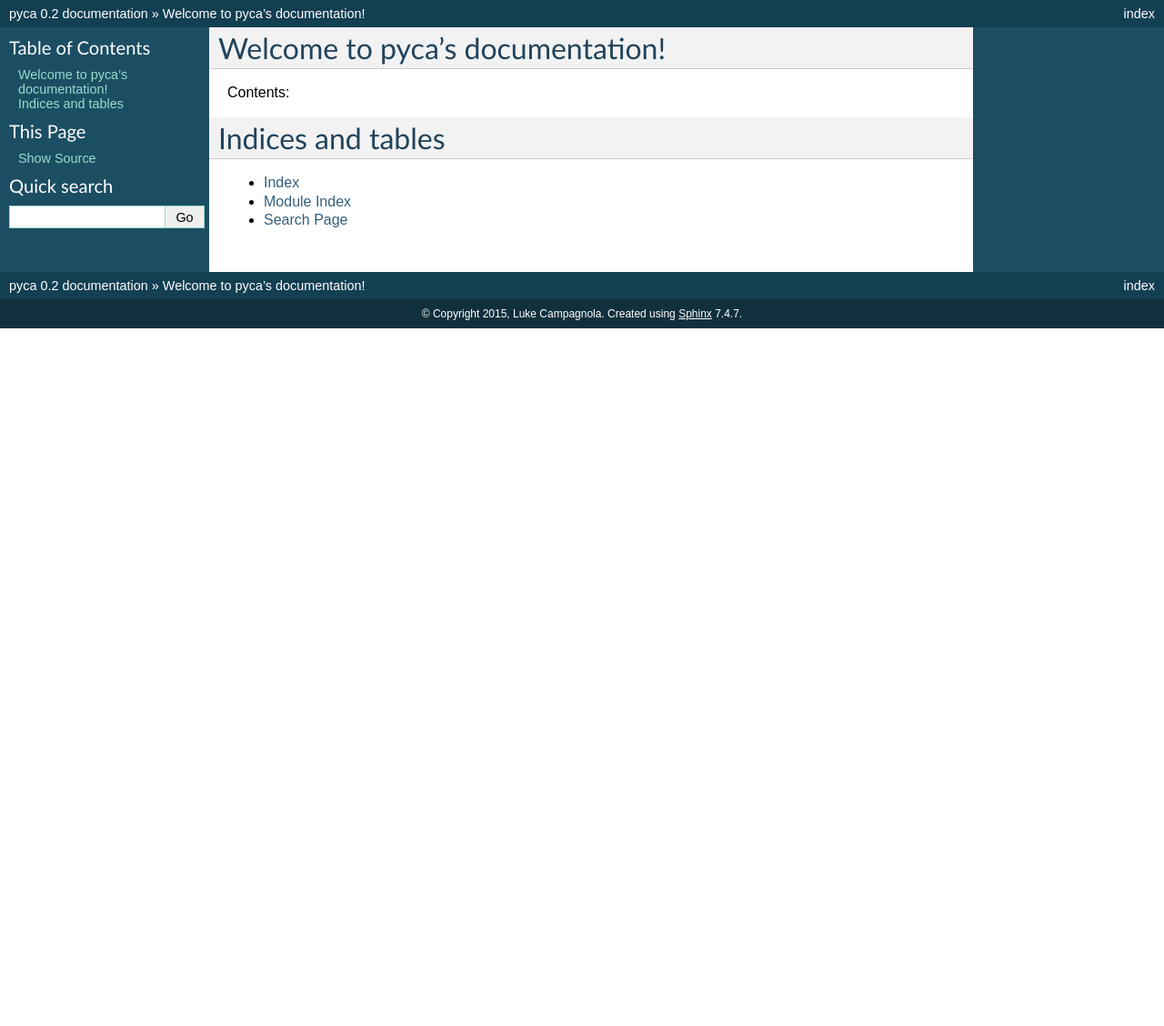
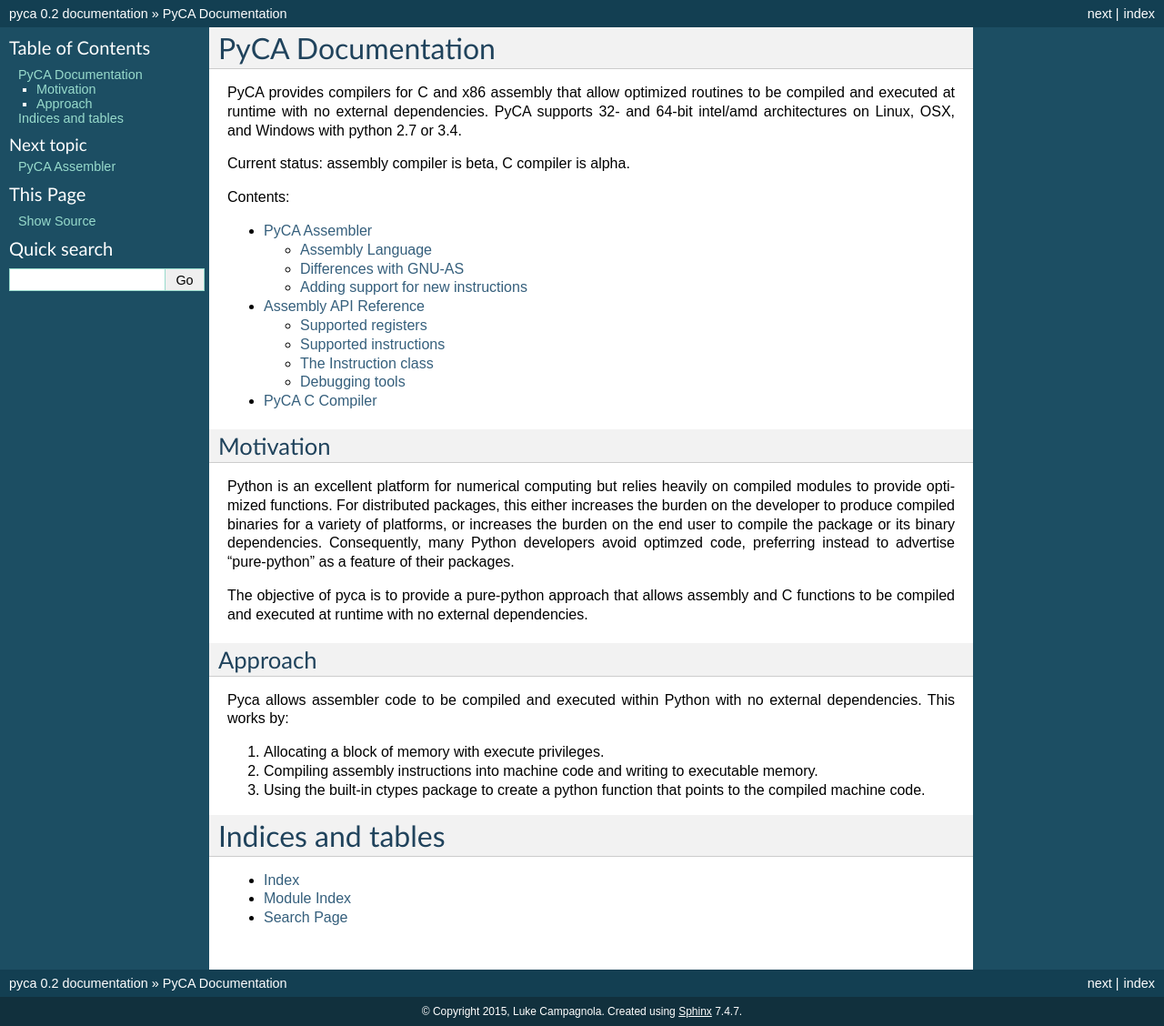
Before and after one commit to campagnola/pycca, a Sphinx documentation site: the page built from docs/index.rst, in a window 1280 px wide. Shown: the whole page at 91% size. Built offline with Sphinx 7.4.7, drawn with Linux system fonts in a browser that asks for light colours; before the commit the page ends 900 px from its top, so only the background shows below that.

Commit message:
Added asm documentation

```diff
--- /dev/null
+++ b/docs/asm.rst
@@ -0,0 +1,175 @@
+PyCA Assembler
+==============
+
+
+The core of pyca is an x86 assembly compiler that allows the creation and
+execution of machine code for IA-32 and Intel-64 architectures. The output
+of pyca's assembler is tested to generate identical output to the GNU
+assembler for all supported instructions.
+
+
+Assembly Language
+-----------------
+
+Pyca's assembler uses a syntax and instruction mnemonics very similar to the
+intel assembly syntax. Instructions consist of a mnemonic (instruction name)
+followed by whitespace and a number of comma-separated operands::
+
+    push ebp
+    sub esp, 32
+    mov eax, dword ptr [edx + ecx*8 + 12]
+
+Many assembler examples found on the internet use the ATT syntax, which
+prefixes register names with '%' and reverses the order of operands (the intel
+syntax puts the destination operand first; ATT puts the source operand first).
+
+It is also possible to write assembly code as a list of Instruction instances.
+This has the advantage of avoiding the parsing stage and facilitating
+dynamically-generated assembly code::
+
+    from pyca.asm import *
+
+    code = [
+        push(ebp),
+        mov(ebp, esp),
+        push(dword([ebp+12])),
+        push(dword([ebp+8])),
+        mov(eax, func_ptr),
+        call(eax),
+        mov(esp, ebp),
+        pop(ebp),
+        ret(ret_byts),
+    ]
+
+Executing this code is only a matter of compiling it into a ctypes function and
+providing the return and argument types::
+
+    func = mkfunction(code)
+    func.restype = ctypes.c_double
+    func.argtypes = (ctypes.c_double,)
+
+    result = func(3.1415)
+
+For more examples of building and calling functions, accessing array data, and
+more, see ``asm_examples.py``. For lists of supported instructions and
+registers, see the assembler API reference.
+
+
+Differences with GNU-AS
+-----------------------
+
+Pyca's assembly is closely modeled after the intel assembler syntax and is
+tested to produce identical output to the GNU assembler using the
+".intel-mnemonic" directive. There are a few differences, however:
+
+* GAS quietly ignores undefined symbols, treating them as null pointers;
+  pyca will raise an exception.
+* GAS quietly truncates displacement values; pyca will raise an exception if
+  the displacement is too large to be encoded.
+
+
+Adding support for new instructions
+-----------------------------------
+
+Although pyca currently supports only a small subset of the x86 instruction
+set, it is relatively simple to add support for new instructions by
+transcribing the instruction encoding from the `intel reference (see volume 2)
+<http://www.intel.com/content/www/us/en/processors/architectures-software-developer-manuals.html>`.
+Github pull requests adding new instruction support are encuraged, but should
+be accompanied by adequate documentation and unit tests.
+
+To add new instructions:
+
+* Look through ``pyca/asm/instructions.py`` for examples of already implemented
+  instructions.
+* Create a new subclass of Instruction and set the ``name`` class attribute to
+  the instruction mnemonic.
+* The class docstrings are generally copied from the first paragraph or two
+  from the instruction description in the Intel reference, with minor
+  modifications.
+* The ``modes`` attribute should be set to an OrderedDict containing data
+  found in the instruction encoding table
+
+    * Keys must be tuples describing the operand types (r32, r/m64, imm8, etc.)
+      accepted for each encoding.
+    * Values must be a sequence of 4 items: [instruction encoding, operand
+      encoding, 64-bit support, and 32-bit support]. These values are usually
+      copied verbatim from the reference manual (but note that the manual
+      is often inconsistent or contains errors; when in doubt refer to the
+      already implemented instructions for examples).
+
+* The ``operand_enc`` attribute must be a dict containing information found in
+  the operand encoding table for that instruction in the Intel reference. Keys
+  are the same strings as found in ``modes[][1]``, and each value is a list
+  of encoding strings for each operand. These strings are usually copied
+  verbatim from the reference, but again this representation is not always
+  consistent (in fact some instructions lack an operand encoding table
+  altogether).
+* Add a new test function to ``pyca/asm/test_asm.py``, using other instructions
+  as examples. Each mode in the ``modes`` attribute should be tested at least
+  once.
+* For debugging, make use of tools in ``pyca.asm.util``, especially the
+  ``compare``, ``as_code``, and ``phexbin`` functions.
+
+Note that advanced CPU extensions such as SSE2 and AVX are not yet supported.
+
+
+
+Assembly API Reference
+======================
+
+Supported registers
+-------------------
+
+All registers may be accessed as attributes of the ``pyca.asm`` or
+``pyca.asm.register`` modules.
+
++-------+---------------+--------------------------------+-----------------+
+|arch   |   32 / 64     |       64 only                  |     32/64       |
++-------+----+----+-----+-----+------+------+------+-----+-----+-----+-----+
+|size   |8   |16  |32   |64   |8     |16    |32    |64   |80   |64   |128  |
++-------+----+----+-----+-----+------+------+------+-----+-----+-----+-----+
+|       |al  |ax  |eax  |rax  |r8b   |r8w   |r8d   |r8   |st(0)|mm0  |xmm0 |
++-------+----+----+-----+-----+------+------+------+-----+-----+-----+-----+
+|       |cl  |cx  |ecx  |rcx  |r9b   |r9w   |r9d   |r9   |st(0)|mm1  |xmm1 |
++-------+----+----+-----+-----+------+------+------+-----+-----+-----+-----+
+|       |dl  |dx  |edx  |rdx  |r10b  |r10w  |r10d  |r10  |st(0)|mm2  |xmm2 |
++-------+----+----+-----+-----+------+------+------+-----+-----+-----+-----+
+|       |bl  |bx  |ebx  |rbx  |r11b  |r11w  |r11d  |r11  |st(0)|mm3  |xmm3 |
++-------+----+----+-----+-----+------+------+------+-----+-----+-----+-----+
+|       |ah  |sp  |esp  |rsp  |r12b  |r12w  |r12d  |r12  |st(0)|mm4  |xmm4 |
++-------+----+----+-----+-----+------+------+------+-----+-----+-----+-----+
+|       |ch  |bp  |ebp  |rbp  |r13b  |r13w  |r13d  |r13  |st(0)|mm5  |xmm5 |
++-------+----+----+-----+-----+------+------+------+-----+-----+-----+-----+
+|       |dh  |si  |esi  |rsi  |r14b  |r14w  |r14d  |r14  |st(0)|mm6  |xmm6 |
++-------+----+----+-----+-----+------+------+------+-----+-----+-----+-----+
+|       |bh  |di  |edi  |rdi  |r15b  |r15w  |r15d  |r15  |st(0)|mm7  |xmm7 |
++-------+----+----+-----+-----+------+------+------+-----+-----+-----+-----+
+
+.. automodule:: pyca.asm.register
+    :members:
+
+
+
+Supported instructions
+----------------------
+
+.. automodule:: pyca.asm.instructions
+    :members:
+
+
+The Instruction class
+--------------------------
+
+.. autoclass:: pyca.asm.Instruction
+    :members:
+
+
+Debugging tools
+---------------
+
+.. autofunction:: pyca.asm.util.compare
+
+.. autofunction:: pyca.asm.util.as_code
+
+.. autofunction:: pyca.asm.util.phexbin
--- /dev/null
+++ b/docs/cc.rst
@@ -0,0 +1,6 @@
+PyCA C Compiler
+===============
+
+Pyca's C compiler is currently in very early development. See
+``cc_examples.py`` for examples of what is currently working (for some
+platforms).
--- a/docs/conf.py
+++ b/docs/conf.py
@@ -18,7 +18,7 @@
 # If extensions (or modules to document with autodoc) are in another directory,
 # add these directories to sys.path here. If the directory is relative to the
 # documentation root, use os.path.abspath to make it absolute, like shown here.
-#sys.path.insert(0, os.path.abspath('.'))
+sys.path.insert(0, os.path.abspath('..'))
 
 # -- General configuration ------------------------------------------------
 
--- a/docs/index.rst
+++ b/docs/index.rst
@@ -3,13 +3,56 @@
    You can adapt this file completely to your liking, but it should at least
    contain the root `toctree` directive.
 
-Welcome to pyca's documentation!
-================================
+PyCA Documentation
+==================
+
+PyCA provides compilers for C and x86 assembly that allow optimized routines
+to be compiled and executed at runtime with no external dependencies.
+PyCA supports 32- and 64-bit intel/amd architectures on Linux, OSX, and
+Windows with python 2.7 or 3.4.
+
+Current status: assembly compiler is beta, C compiler is alpha.
+
 
 Contents:
 
 .. toctree::
    :maxdepth: 2
+
+   asm
+   cc
+
+
+Motivation
+----------
+
+Python is an excellent platform for numerical computing but relies
+heavily on compiled modules to provide optimized functions. For
+distributed packages, this either increases the burden on the developer
+to produce compiled binaries for a variety of platforms, or increases
+the burden on the end user to compile the package or its binary
+dependencies. Consequently, many Python developers avoid optimzed
+code, preferring instead to advertise "pure-python" as a feature
+of their packages.
+
+The objective of pyca is to provide a pure-python approach that
+allows assembly and C functions to be compiled and executed at runtime
+with no external dependencies.
+
+
+Approach
+--------
+
+Pyca allows assembler code to be compiled and executed within Python
+with no external dependencies. This works by:
+
+1. Allocating a block of memory with execute privileges.
+2. Compiling assembly instructions into machine code and writing to
+   executable memory.
+3. Using the built-in ctypes package to create a python function that
+   points to the compiled machine code.
+
+
 
 
 
```
Also changed, not shown: README.md (+3 -26 lines), 2 other files.
